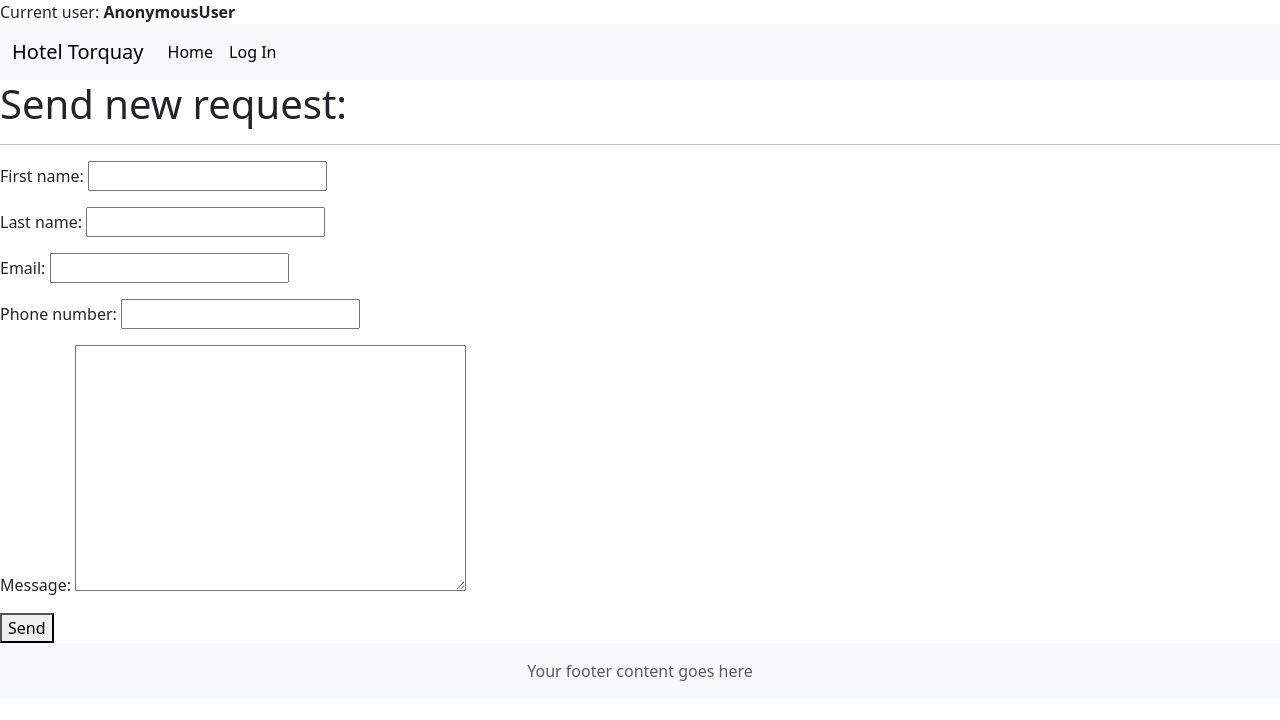
After one commit to ilyanosovsky/Hotel_Torquay, a Django app: page /visitors/add_request/ in a window 1280 px wide. The commit adds this page. Shown: the top 720 px of the page. Run offline with Django 4.2, Linux system fonts and the light colour scheme; some libraries are stand-ins or nearby versions.

Commit message:
added request page + few modifications

```diff
--- a/hotel_torquay_top/templates/navbar.html
+++ b/hotel_torquay_top/templates/navbar.html
@@ -4,20 +4,21 @@
       <button class="navbar-toggler" type="button" data-bs-toggle="collapse" data-bs-target="#navbarNavAltMarkup" aria-controls="navbarNavAltMarkup" aria-expanded="false" aria-label="Toggle navigation">
         <span class="navbar-toggler-icon"></span>
       </button>
-      {% if user.is_authenticated %}
       <div class="collapse navbar-collapse" id="navbarNavAltMarkup">
         <div class="navbar-nav">
           <a class="nav-link active" aria-current="page" href="{%url 'homepage'%}">Home</a>
+          {% if user.is_superuser %}
           <a class="nav-link" href="{% url 'add_room' %}">Add Rooms</a>
           <a class="nav-link" href="{% url 'add_guest' %}">Add Guests</a>
-          <a class="nav-link" href="{% url 'add_booking' %}">Booking</a>
-          <a class="nav-link" href="#">Categories</a>
+          {% endif %}
+          {% if user.is_authenticated %}
+          <!-- <a class="nav-link" href="#">Categories</a> -->
           <li class="nav-item dropdown">
             <a class="nav-link dropdown-toggle" href="#" role="button" data-bs-toggle="dropdown">Dropdown</a>
             <ul class="dropdown-menu">
               <li><a class="dropdown-item" href="#">Profile</a></li>
-              <li><a class="dropdown-item" href="#">Add film</a></li>
-              <li><a class="dropdown-item" href="#">Add Director</a></li>
+              <li><a class="dropdown-item" href="{% url 'add_request' %}">Send Request</a></li>
+              <li><a class="dropdown-item" href="{% url 'add_booking' %}">Booking</a></li>
             </ul>
           </li>
           <a class="nav-link link-light" href="{% url 'logout' %}">Logout</a>
@@ -32,13 +33,3 @@
       {% endif %}
     </div>
   </nav>
-
-
-  <!-- For SupeUser
-  {% if user.is_superuser %}
-  {% endif %}
-
-  For User with Profile
-  {%if user.is_authenticated %}
-  {%else%}
-  {%endif%} -->
--- a/hotel_torquay_top/visitors/admin.py
+++ b/hotel_torquay_top/visitors/admin.py
@@ -1,5 +1,5 @@
 from django.contrib import admin
-from .models import Guest, Room, Booking, RoomType, RoomSize, RoomRate
+from .models import Guest, Room, Booking, RoomType, RoomSize, RoomRate, UserRequest
 # Register your models here.
 admin.site.register(Guest)
 admin.site.register(Room)
@@ -7,3 +7,4 @@ admin.site.register(Booking)
 admin.site.register(RoomType)
 admin.site.register(RoomSize)
 admin.site.register(RoomRate)
+admin.site.register(UserRequest)
--- a/hotel_torquay_top/visitors/forms.py
+++ b/hotel_torquay_top/visitors/forms.py
@@ -1,5 +1,6 @@
 from django import forms
-from .models import Guest, Room, Booking, RoomType, RoomSize, RoomRate
+from .models import Guest, Room, Booking, RoomType, RoomSize, RoomRate, UserRequest
+from django.utils import timezone
 
 class GuestForm(forms.ModelForm):
     class Meta:
@@ -15,6 +16,16 @@ class BookingForm(forms.ModelForm):
     class Meta:
         model = Booking
         fields = '__all__'
+        widgets = {
+            'check_in' : forms.DateInput(attrs={'type' : 'date'})
+        }
+
+    def clean_check_in(self):
+        today = timezone.now().date()
+        check_in = self.cleaned_data.get('check_in')
+        if check_in < today:
+            raise forms.ValidationError('Check-In can be only in the future')
+        return check_in
 
 class RoomTypeForm(forms.ModelForm):
     class Meta:
@@ -30,3 +41,9 @@ class RoomRateForm(forms.ModelForm):
     class Meta:
         model = RoomRate
         fields = '__all__'
+
+class UserRequestForm(forms.ModelForm):
+    class Meta:
+        model = UserRequest
+        fields = '__all__'
+        exclude = ('user', )
--- a/hotel_torquay_top/visitors/models.py
+++ b/hotel_torquay_top/visitors/models.py
@@ -57,3 +57,13 @@ class RoomRate(models.Model):
 
     def __str__(self):
         return f"{self.room_type} {self.room_size} {self.room_rate}"
+
+class UserRequest(models.Model):
+    first_name = models.CharField(max_length=50, blank=False)
+    last_name = models.CharField(max_length=50, blank=False)
+    email = models.EmailField(blank=False)
+    phone_number = models.CharField(max_length=20, blank=False)
+    message = models.TextField(blank=False)
+
+    def __str__(self):
+        return f"Request from {self.first_name} {self.last_name}"
--- /dev/null
+++ b/hotel_torquay_top/visitors/templates/add_request.html
@@ -0,0 +1,20 @@
+{% extends 'base.html' %}
+
+{% block title %} Send Request {% endblock %}
+
+{% block content %}
+
+<h1>
+    Send new request:
+</h1>
+<hr>
+
+<form method="post">
+    {% csrf_token %}
+    {{form.as_p}}
+    <button type="submit"> Send </button>
+
+</form>
+
+
+{% endblock %}
--- a/hotel_torquay_top/visitors/urls.py
+++ b/hotel_torquay_top/visitors/urls.py
@@ -1,9 +1,10 @@
 from django.urls import path
-from .views import HomePageView, RoomCreateView, GuestCreateView, BookingCreateView
+from .views import HomePageView, RoomCreateView, GuestCreateView, BookingCreateView, InfoRequestView
 
 urlpatterns = [
     path('homepage/', HomePageView.as_view(), name='homepage'),
     path('add_room/', RoomCreateView.as_view(), name='add_room'),
     path('add_guest/', GuestCreateView.as_view(), name='add_guest'),
     path('add_booking/', BookingCreateView.as_view(), name='add_booking'),
+    path('add_request/', InfoRequestView.as_view(), name='add_request')
 ]
--- a/hotel_torquay_top/visitors/views.py
+++ b/hotel_torquay_top/visitors/views.py
@@ -1,9 +1,12 @@
+from typing import Any, Dict, Optional
 from django.shortcuts import render
 from django.urls import reverse_lazy
 from django.views.generic import ListView
 from django.views.generic.edit import CreateView
-from .models import Room, RoomType, RoomSize, RoomRate, Guest, Booking
-from .forms import RoomForm, RoomTypeForm, RoomSizeForm, RoomRateForm, GuestForm, BookingForm
+from .models import Room, RoomType, RoomSize, RoomRate, Guest, Booking, UserRequest
+from .forms import RoomForm, RoomTypeForm, RoomSizeForm, RoomRateForm, GuestForm, BookingForm, UserRequestForm
+from django.contrib.auth.models import User
+from accounts.models import UserProfile
 
 # Create your views here.
 
@@ -26,6 +29,9 @@ class RoomCreateView(CreateView):
 
     def get_success_url(self):
         return reverse_lazy('homepage')
+
+    def test_func(self):
+        return self.request.user.is_superuser
 
     def get_context_data(self, **kwargs):
         context = super(RoomCreateView, self).get_context_data(**kwargs)
@@ -65,3 +71,21 @@ class BookingCreateView(CreateView):
         context = super(BookingCreateView, self).get_context_data(**kwargs)
         context['all_bookings'] = Booking.objects.all()
         return context
+
+
+class InfoRequestView(CreateView):
+    model = UserProfile
+    template_name = 'add_request.html'
+    form_class = UserRequestForm
+    success_url = reverse_lazy('add_request')
+
+    def form_valid(self, form):
+        return super().form_valid(form)
+
+    def get_success_url(self) -> str:
+        return reverse_lazy('homepage')
+
+    def get_context_data(self, **kwargs):
+        context = super(InfoRequestView, self).get_context_data(**kwargs)
+        context['all_requests'] = UserRequest.objects.all()
+        return context
```
Also changed, not shown: hotel_torquay_top/populate.py (added, +23 -0 lines).
